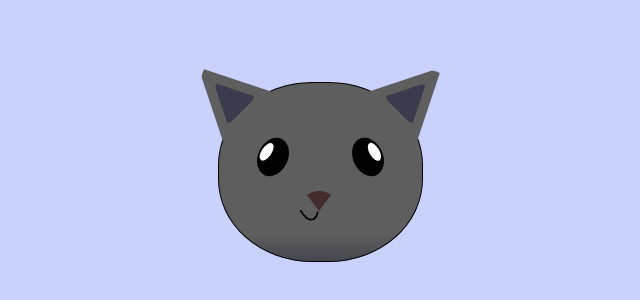
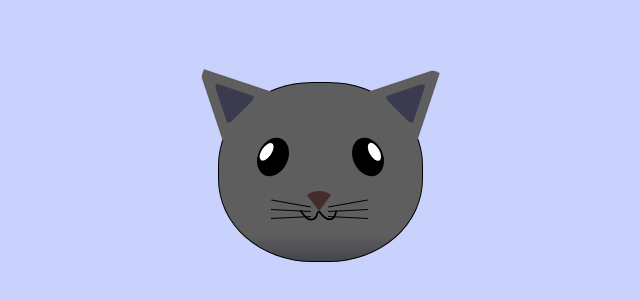
Before and after one commit to carloslugoo/WebDesing-FreeCodeCamp, a plain HTML site: page Project-11-CSSCat/index.html in a window 1280 px wide. Shown: the part 228-528 px from the top of the page, 320-960 px from the left. Drawn offline with Linux system fonts and the light colour scheme.

Commit message:
project 11 finish

```diff
--- a/Project-11-CSSCat/index.html
+++ b/Project-11-CSSCat/index.html
@@ -30,7 +30,7 @@
         </div>
         <div class="cat-mouth">
             <div class="cat-mouth-line-left"></div>
-            <div class="cat-mouth-line-rigth"></div>
+            <div class="cat-mouth-line-right"></div>
         </div>
         <div class="cat-whiskers">
             <div class="cat-whiskers-left">
@@ -38,7 +38,11 @@
                 <div class="cat-whisker-left-middle"></div>
                 <div class="cat-whisker-left-bottom"></div>
             </div>
-            <div class="cat-whiskers-right"></div>
+            <div class="cat-whiskers-right">
+                <div class="cat-whisker-right-top"></div>
+                <div class="cat-whisker-right-middle"></div>
+                <div class="cat-whisker-right-bottom"></div>
+            </div>
         </div>
     </div>
     </main>
--- a/Project-11-CSSCat/style.css
+++ b/Project-11-CSSCat/style.css
@@ -1,115 +1,122 @@
-*{
+* {
     box-sizing: border-box;
   }
-body{
+
+  body {
     background-color: #c9d2fc;
   }
 
-.cat-head{
+  .cat-head {
+    position: absolute;
+    right: 0;
+    left: 0;
+    top: 0;
+    bottom: 0;
+    margin: auto;
+    background: linear-gradient(#5e5e5e 85%, #45454f 100%);
+    width: 205px;
     height: 180px;
-    width: 205px;
     border: 1px solid #000;
     border-radius: 46%;
-    background: linear-gradient(#5e5e5e 85%, #45454f 100%);
+  }
+
+  .cat-left-ear {
     position: absolute;
-    top: 0;
-    right: 0;
-    left: 0;
-    bottom: 0;
-    margin: auto;
-}
-.cat-left-ear{
+    top: -26px;
+    left: -31px;
+    z-index: 1;
+    border-top-left-radius: 90px;
+    border-top-right-radius: 10px;
+    transform: rotate(-45deg);
     border-left: 35px solid transparent;
     border-right: 35px solid transparent;
     border-bottom: 70px solid #5e5e5e;
+  }
+
+  .cat-right-ear {
     position: absolute;
     top: -26px;
-    left: -31px;
+    left: 163px;
+    z-index: 1;
+    transform: rotate(45deg);
     border-top-left-radius: 90px;
     border-top-right-radius: 10px;
-    transform: rotate(-45deg);
-    z-index: 1;
-}
-.cat-right-ear{
     border-left: 35px solid transparent;
     border-right: 35px solid transparent;
     border-bottom: 70px solid #5e5e5e;
+  }
+
+  .cat-left-inner-ear {
     position: absolute;
-    top: -26px;
-    left: 163px;
-    transform: rotate(45deg);
+    top: 22px;
+    left: -20px;
     border-top-left-radius: 90px;
     border-top-right-radius: 10px;
-    z-index: 1;
-}
-.cat-left-inner-ear{
+    border-bottom-right-radius: 40%;
+    border-bottom-left-radius: 40%;
     border-left: 20px solid transparent;
     border-right: 20px solid transparent;
     border-bottom: 40px solid #3b3b4f;
+  }
+
+  .cat-right-inner-ear {
     position: absolute;
     top: 22px;
     left: -20px;
+    border-top-left-radius: 90px;
+    border-top-right-radius: 10px;
     border-bottom-right-radius: 40%;
     border-bottom-left-radius: 40%;
-    border-top-left-radius: 90px;
-    border-top-right-radius: 10px;
-}
-.cat-right-inner-ear{
     border-left: 20px solid transparent;
     border-right: 20px solid transparent;
     border-bottom: 40px solid #3b3b4f;
-    position: absolute;
-    top: 22px;
-    left: -20px;
-    border-bottom-right-radius: 40%;
-    border-bottom-left-radius: 40%;
-    border-top-left-radius: 90px;
-    border-top-right-radius: 10px;
   }
-.cat-left-eye{
-    width: 30px;
-    height: 40px;
-    background-color: #000;
+
+  .cat-left-eye {
     position: absolute;
     top: 54px;
     left: 39px;
     border-radius: 60%;
     transform: rotate(25deg);
-}
-.cat-right-eye{
     width: 30px;
     height: 40px;
     background-color: #000;
+  }
+
+  .cat-right-eye {
     position: absolute;
     top: 54px;
     left: 134px;
     border-radius: 60%;
     transform: rotate(-25deg);
+    width: 30px;
+    height: 40px;
+    background-color: #000;
   }
-.cat-left-inner-eye{
+
+  .cat-left-inner-eye {
+    position: absolute;
+    top: 8px;
+    left: 2px;
+    width: 10px;
+    height: 20px;
+    transform: rotate(10deg);
+    background-color: #fff;
+    border-radius: 60%;
+  }
+
+  .cat-right-inner-eye {
+    position: absolute;
+    top: 8px;
+    left: 18px;
+    transform: rotate(-5deg);
     width: 10px;
     height: 20px;
     background-color: #fff;
-    position: absolute;
-    top: 8px;
-    left: 2px;
     border-radius: 60%;
-    transform: rotate(10deg);
   }
-.cat-right-inner-eye{
-    width: 10px;
-    height: 20px;
-    background-color: #fff;
-    position: absolute;
-    top: 8px;
-    left: 18px;
-    border-radius: 60%;
-    transform: rotate(-5deg);
-}
-.cat-nose{
-    border-left: 15px solid transparent;
-    border-right: 15px solid transparent;
-    border-bottom: 20px solid #442c2c;
+
+  .cat-nose {
     position: absolute;
     top: 108px;
     left: 85px;
@@ -117,23 +124,83 @@ body{
     border-bottom-right-radius: 50%;
     border-bottom-left-radius: 50%;
     transform: rotate(180deg);
+    border-left: 15px solid transparent;
+    border-right: 15px solid transparent;
+    border-bottom: 20px solid #442c2c;
   }
-.cat-mouth div{
+
+  .cat-mouth div {
     width: 30px;
     height: 50px;
     border: 2px solid #000;
+    border-radius: 190%/190px 150px 0 0;
     border-color: black transparent transparent transparent;
-    border-radius: 190%/190px 150px 0 0;
   }
-.cat-mouth-line-left{
+
+  .cat-mouth-line-left {
     position: absolute;
     top: 88px;
     left: 74px;
     transform: rotate(170deg);
   }
-.cat-mouth-line-right{
+
+  .cat-mouth-line-right {
     position: absolute;
     top: 88px;
     left: 91px;
     transform: rotate(165deg);
   }
+
+  .cat-whiskers-left div {
+    width: 40px;
+    height: 1px;
+    background-color: #000;
+  }
+
+  .cat-whiskers-right div {
+    width: 40px;
+    height: 1px;
+    background-color: #000;
+  }
+
+  .cat-whisker-left-top {
+    position: absolute;
+    top: 120px;
+    left: 52px;
+    transform: rotate(10deg);
+  }
+
+  .cat-whisker-left-middle {
+    position: absolute;
+    top: 127px;
+    left: 52px;
+    transform: rotate(3deg);
+  }
+
+  .cat-whisker-left-bottom {
+    position: absolute;
+    top: 134px;
+    left: 52px;
+    transform: rotate(-3deg);
+  }
+
+  .cat-whisker-right-top {
+    position: absolute;
+    top: 120px;
+    left: 109px;
+    transform: rotate(-10deg);
+  }
+
+  .cat-whisker-right-middle {
+    position: absolute;
+    top: 127px;
+    left: 109px;
+    transform: rotate(-3deg);
+  }
+
+.cat-whisker-right-bottom{
+    position: absolute;
+    top: 134px;
+    left: 109px;
+    transform: rotate(3deg);
+}
```
Lines whose indentation alone changed are shown as unchanged.
